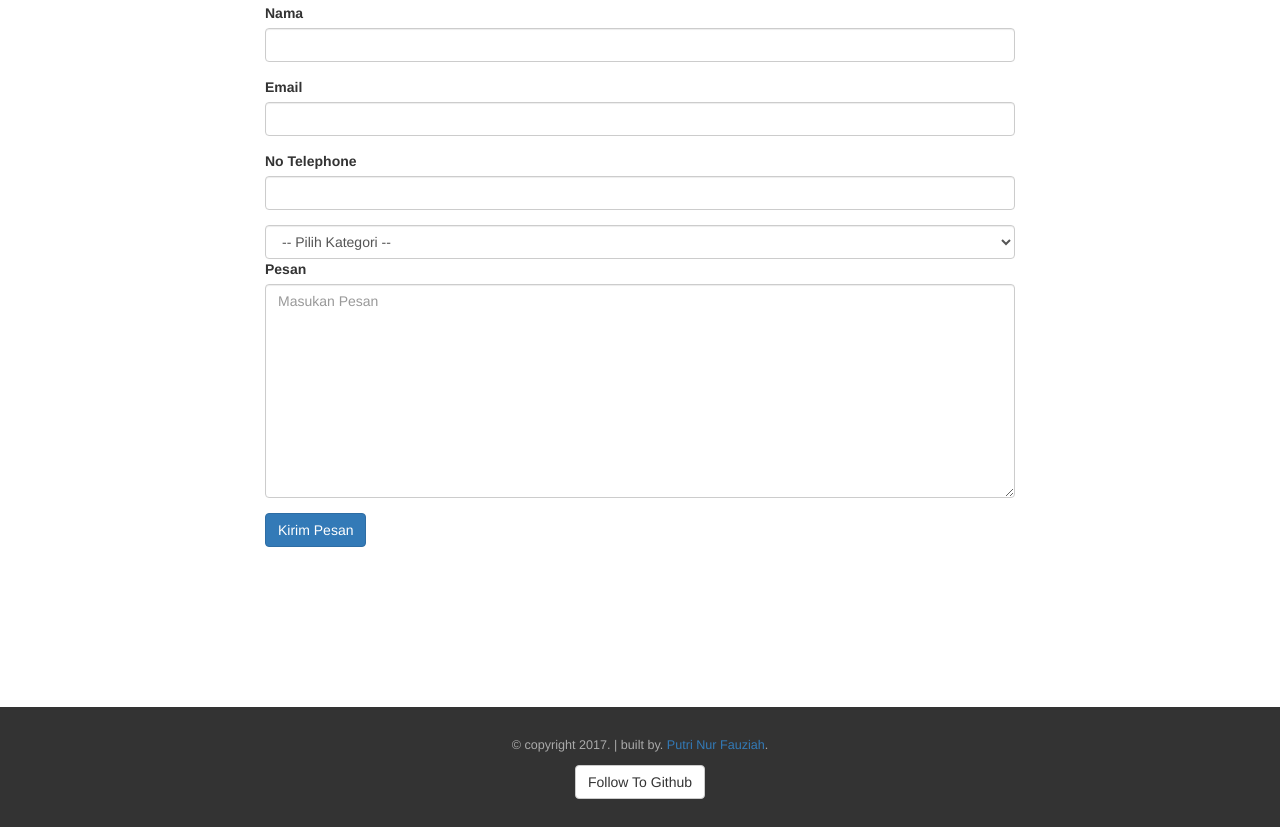
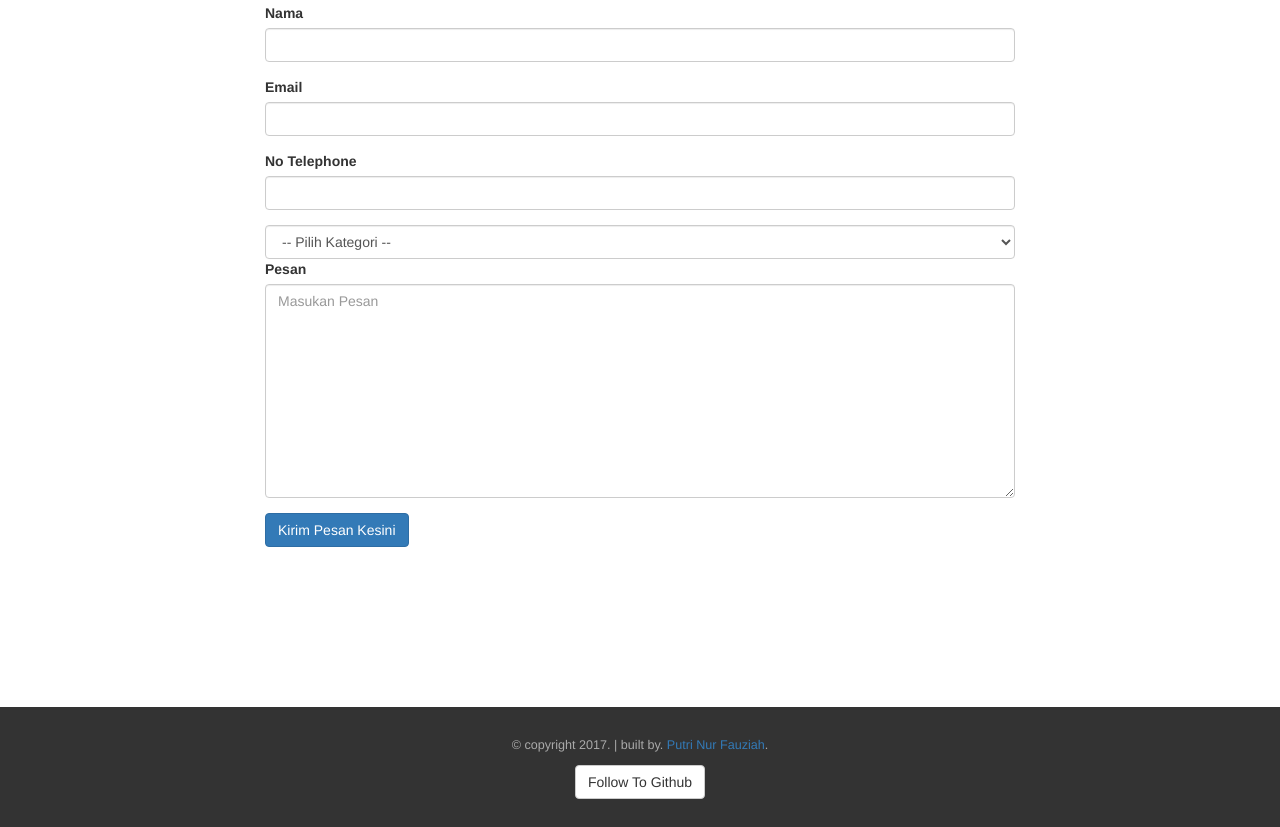
Before and after one commit to putrifz/portfolio, a plain HTML site: page index.html in a window 1280 px wide. Shown: the part 1789-2616 px from the top of the page. Drawn offline with nearby package versions, Linux system fonts and the light colour scheme.

Commit message:
Merubah Text

```diff
--- a/index.html
+++ b/index.html
@@ -130,7 +130,7 @@
                 <textarea class="form-control" rows="10" placeholder="Masukan Pesan"></textarea>
               </div>
 
-              <button type="submit" class="btn btn-primary">Kirim Pesan</button>
+              <button type="submit" class="btn btn-primary">Kirim Pesan Kesini</button>
             </form>
           </div>
         </div>
```
